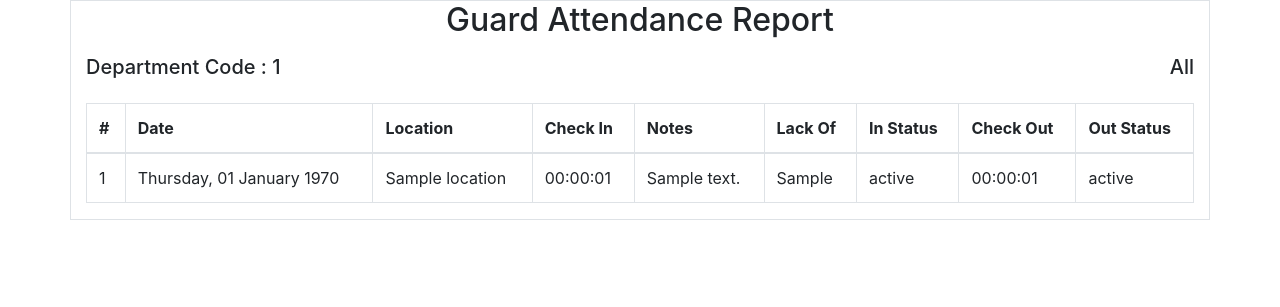
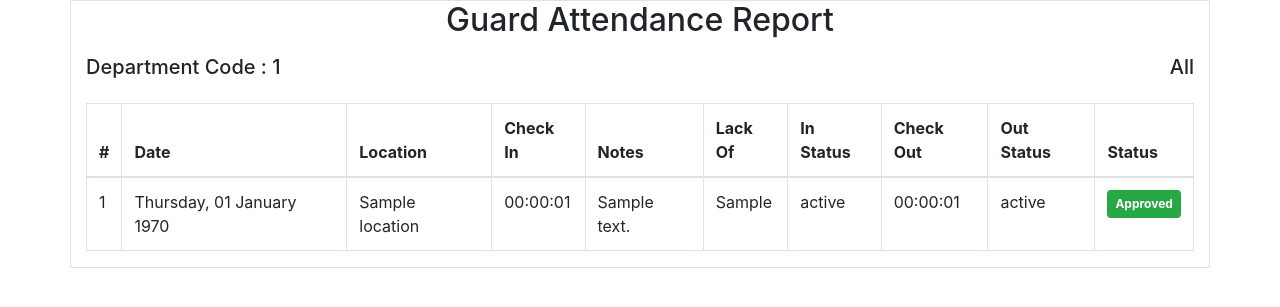
Before and after one commit to Sanga78/Guard-management-system, a Django app: page /generate-report/1/1/ in a window 1280 px wide. Shown: the top 307 px of the page. Run offline with Django 5.2, Linux system fonts and the light colour scheme; a user stored in the database is signed in; tables that the repository leaves empty hold one stand-in row (values such as "Sample post"); some libraries are stand-ins or nearby versions.

Commit message:
updates
updates

```diff
--- a/attendance/templates/admin/attendance_report.html
+++ b/attendance/templates/admin/attendance_report.html
@@ -87,11 +87,11 @@
                                     <td>{{ atd.out_status|default:"Haven't Checked Out" }}</td>
                                     <td>
                                         {% if atd.status == 1 %}
-                                            <span class="badge badge-success">Approved</span>
+                                            <span class="badge badge-success p-2 font-weight-bold">Approved</span>
                                         {% elif atd.status == 2 %}
-                                            <span class="badge badge-danger">Rejected</span>
+                                            <span class="badge badge-danger p-2 font-weight-bold">Rejected</span>
                                         {% else %}
-                                            <span class="badge badge-warning">Pending</span>
+                                            <span class="badge badge-warning p-2 font-weight-bold">Pending</span>
                                                 <td colspan="12">
                                                 <button type="button" class="btn btn-success" data-toggle="modal" data-target="#exampleModal">SET ACTION</button>
 
--- a/attendance/templates/admin/print_report.html
+++ b/attendance/templates/admin/print_report.html
@@ -43,6 +43,7 @@
           <th>In Status</th>
           <th>Check Out</th>
           <th>Out Status</th>
+          <th>Status</th>
         </tr>
       </thead>
       <tbody>
@@ -77,7 +78,17 @@
                   Haven't Checked Out
                 {% endif %}
               </td>
-              <td>{{ atd.out_status }}</td>
+              <td>{{ atd.out_status|default:"Haven't Checked Out" }}</td>
+              <td>
+                {% if atd.status == 1 %}
+                    <span class="badge badge-success p-2 font-weight-bold">Approved</span>
+                {% elif atd.status == 2 %}
+                    <span class="badge badge-danger p-2 font-weight-bold">Rejected</span>
+                {% else %}
+                    <span class="badge badge-warning p-2 font-weight-bold text-dark">Pending</span>
+                {% endif %}
+
+              </td>
               {% endif %}
           </tr>
         {% endfor %}
--- a/attendance/views.py
+++ b/attendance/views.py
@@ -425,16 +425,20 @@ def attendance_report(request):
 
 @login_required_superuser_required
 def generate_report(request, location, dept_code):
-
     attendance = Attendance.objects.filter(
         location=location,
         department_id=dept_code
     ).select_related('guard', 'department', 'location')
 
     for atd in attendance:
-        atd.date = datetime.fromtimestamp(atd.in_time)
-        atd.check_in_time = datetime.fromtimestamp(atd.in_time)
-        if atd.out_time != 0:
+        if atd.in_time is not None:
+            atd.date = datetime.fromtimestamp(atd.in_time)
+            atd.check_in_time = datetime.fromtimestamp(atd.in_time)
+        else:
+            atd.date = None
+            atd.check_in_time = None
+
+        if atd.out_time is not None and atd.out_time != 0:
             atd.check_out_time = datetime.fromtimestamp(atd.out_time)
         else:
             atd.check_out_time = None
```
